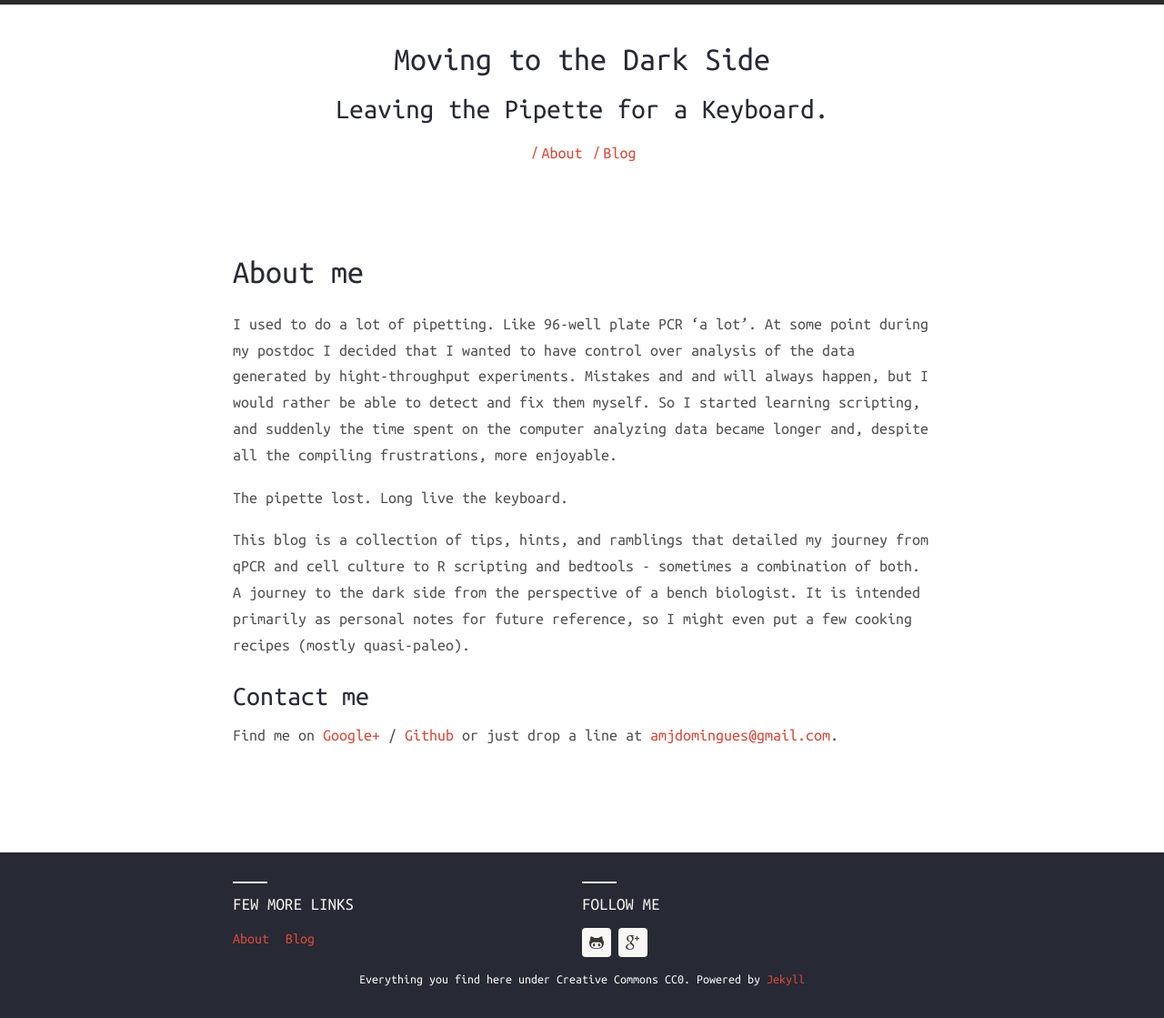
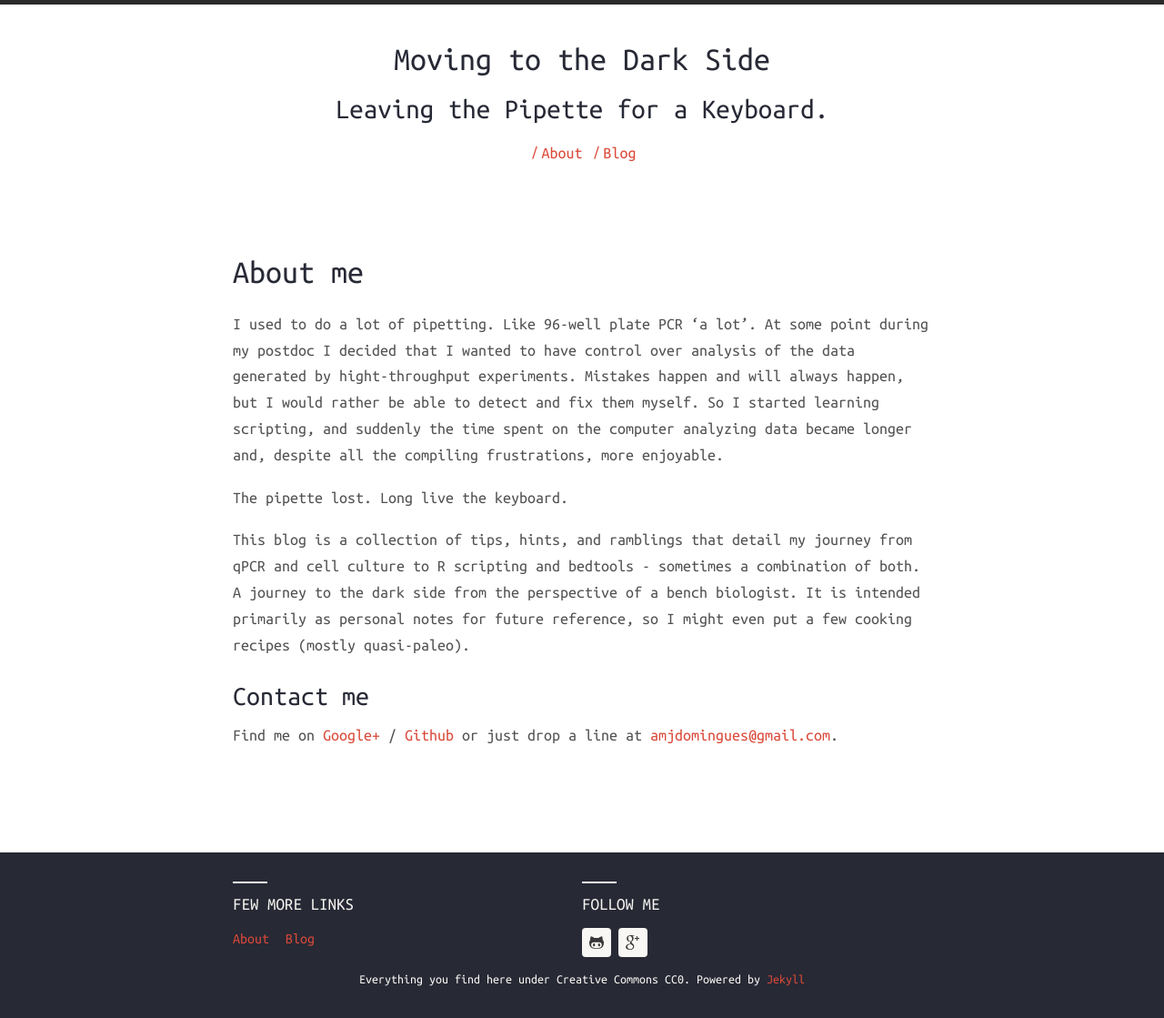
Before and after one commit to adomingues/adomingues.github.io, a Jekyll site: the page built from about.md, in a window 1280 px wide. Shown: the whole page at 91% size. Built offline with Jekyll 4.4.1, drawn with Linux system fonts in a browser that asks for light colours; nearby versions of some CDN libraries; Markdown is read by kramdown in place of the engine named in the settings.

```diff
--- a/_includes/social.html
+++ b/_includes/social.html
@@ -30,7 +30,7 @@
     {% if site.harmony.social.gplus %}
     <li>
         <a title="{{ site.harmony.social.gplus }} on Google Plus"
-            href="https://plus.google.com/{{ site.harmony.social.gplus }}"
+            href="https://google.com/{{ site.harmony.social.gplus }}"
             class="google wc-img-replace" target="_blank">Google</a>
     </li>
     {% endif %}
--- a/about.md
+++ b/about.md
@@ -4,11 +4,11 @@ title: About me
 permalink: /about/
 ---
 
-I used to do a lot of pipetting. Like 96-well plate PCR 'a lot'. At some point during my postdoc I decided that I wanted to have control over analysis of the data generated by hight-throughput experiments. Mistakes and and will always happen, but I would rather be able to detect and fix them myself. So I started learning scripting, and suddenly the time spent on the computer analyzing data became longer and, despite all the compiling frustrations, more enjoyable.
+I used to do a lot of pipetting. Like 96-well plate PCR 'a lot'. At some point during my postdoc I decided that I wanted to have control over analysis of the data generated by hight-throughput experiments. Mistakes happen and will always happen, but I would rather be able to detect and fix them myself. So I started learning scripting, and suddenly the time spent on the computer analyzing data became longer and, despite all the compiling frustrations, more enjoyable.
 
 The pipette lost. Long live the keyboard.
 
-This blog is a collection of tips, hints, and ramblings that detailed my journey from qPCR and cell culture to R scripting and bedtools - sometimes a combination of both. A journey to the dark side from the perspective of a bench biologist. It is intended primarily as personal notes for future reference, so I might even put a few cooking recipes (mostly quasi-paleo).
+This blog is a collection of tips, hints, and ramblings that detail my journey from qPCR and cell culture to R scripting and bedtools - sometimes a combination of both. A journey to the dark side from the perspective of a bench biologist. It is intended primarily as personal notes for future reference, so I might even put a few cooking recipes (mostly quasi-paleo).
 
 
 
```
Also changed, not shown: other parts of about.md (+1 -1 lines).
